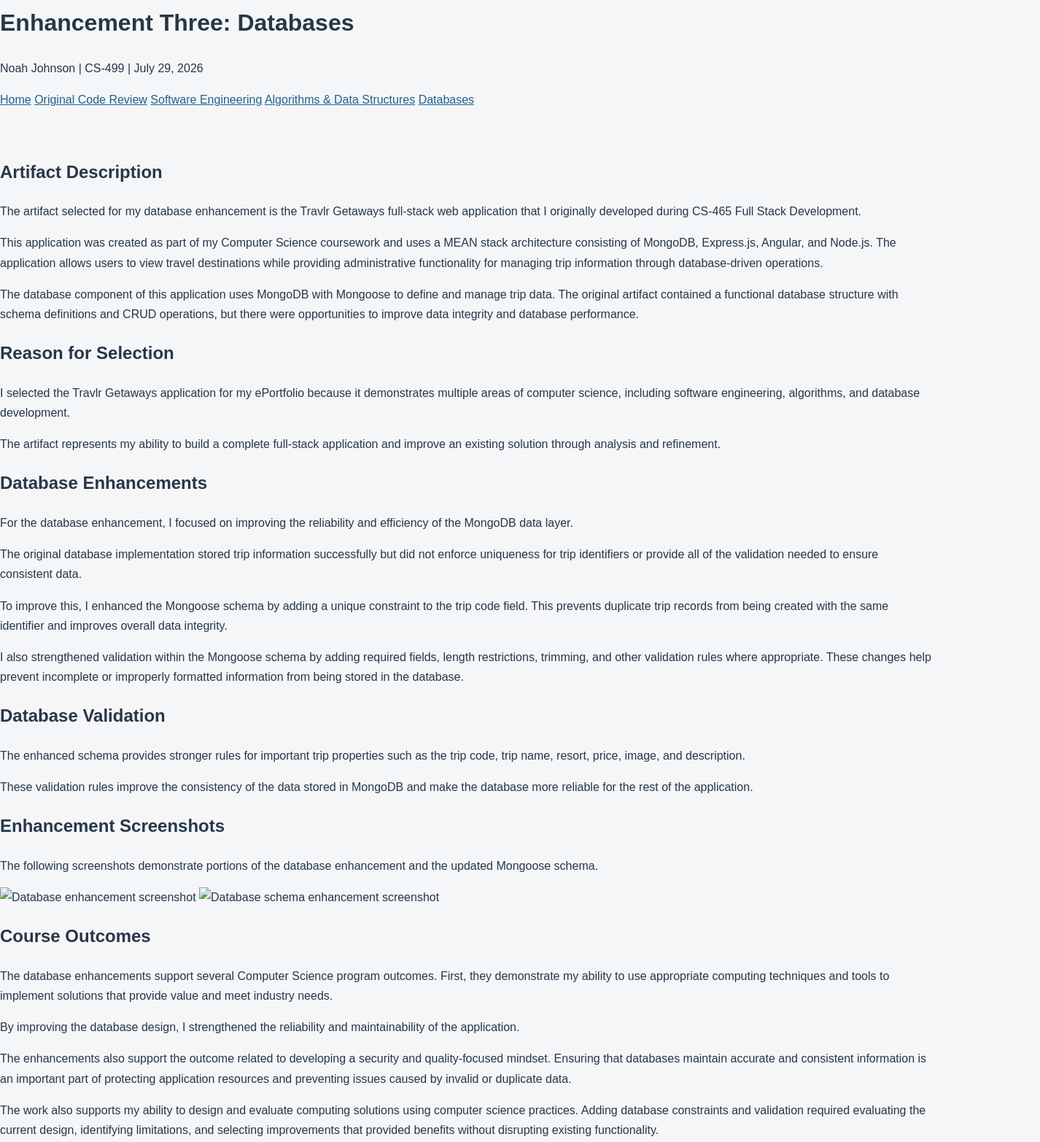
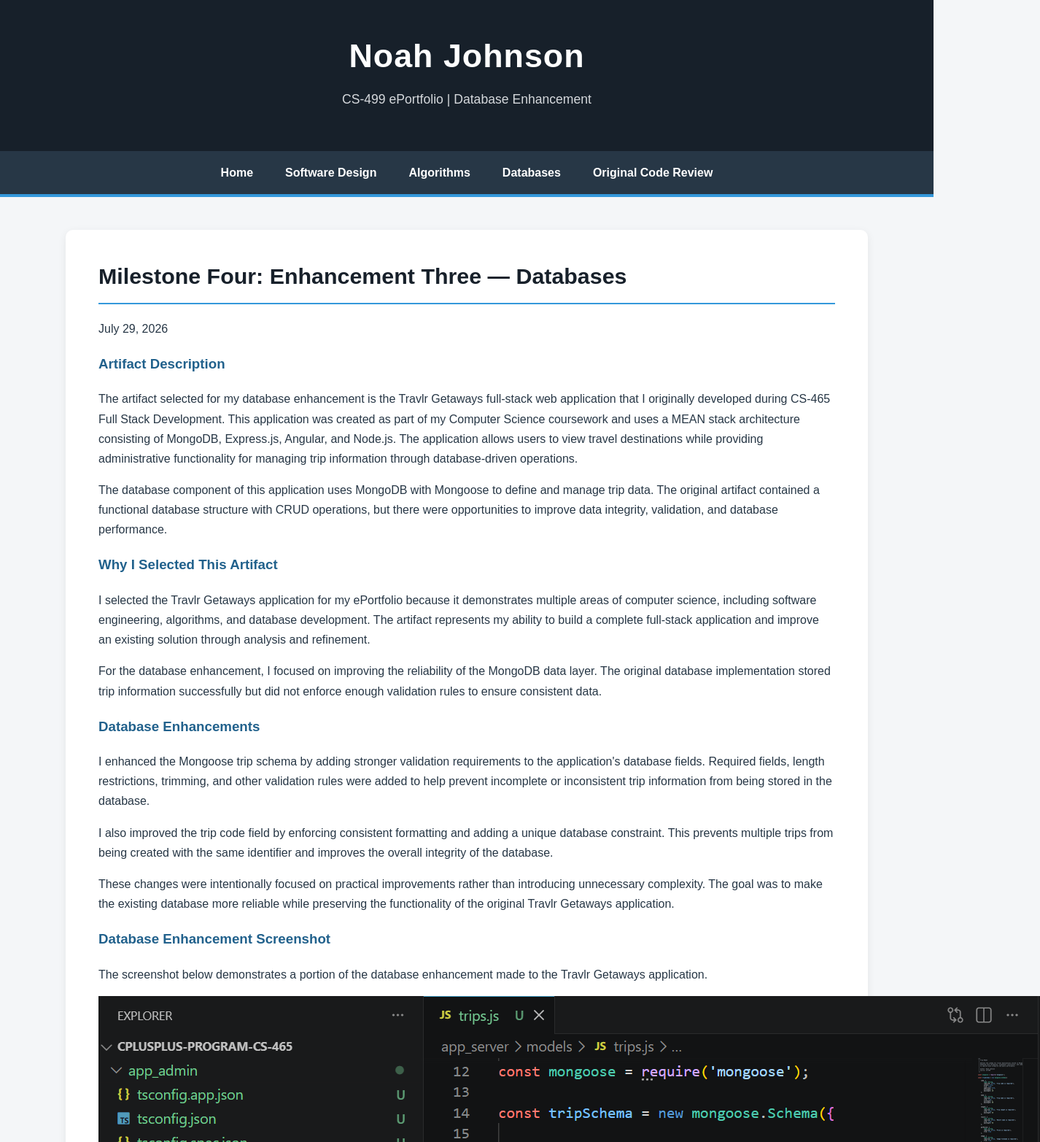
Before and after one commit to NoahJohnson2121/CS-499-ePortfolio, a plain HTML site: page milestone-four-review.html in a window 1280 px wide. Shown: the part 17-1582 px from the top of the page at 73% size, 1426 px wide, since content can reach past the window. Drawn offline with Linux system fonts and the light colour scheme.

Commit message:
Update milestone-four-review.html

```diff
--- a/milestone-four-review.html
+++ b/milestone-four-review.html
@@ -3,133 +3,147 @@
 <head>
     <meta charset="UTF-8">
     <meta name="viewport" content="width=device-width, initial-scale=1.0">
-    <title>Databases | Noah Johnson</title>
-    <link rel="stylesheet" href="../style.css">
+    <title>Milestone Four - Database Enhancement | Noah Johnson</title>
+    <link rel="stylesheet" href="./style.css">
 </head>
 
 <body>
 
-<header>
-    <h1>Enhancement Three: Databases</h1>
-    <p>Noah Johnson | CS-499 | July 29, 2026</p>
+<header class="site-header">
+    <div class="container">
+        <h1>Noah Johnson</h1>
+        <p>CS-499 ePortfolio | Database Enhancement</p>
+    </div>
 </header>
 
-<nav>
-    <a href="../index.html">Home</a>
-    <a href="original-code-review.html">Original Code Review</a>
-    <a href="milestone-two-review.html">Software Engineering</a>
-    <a href="milestone-three-review.html">Algorithms & Data Structures</a>
-    <a href="milestone-four-review.html">Databases</a>
+<nav class="navbar">
+    <div class="container">
+        <ul>
+            <li><a href="./index.html">Home</a></li>
+            <li><a href="./milestone-two-review.html">Software Design</a></li>
+            <li><a href="./milestone-three-review.html">Algorithms</a></li>
+            <li><a href="./milestone-four-review.html">Databases</a></li>
+            <li><a href="./original-code-review.html">Original Code Review</a></li>
+        </ul>
+    </div>
 </nav>
 
 <main>
 
-    <h2>Artifact Description</h2>
+    <section>
+        <div class="container review-content">
+
+            <h2>Milestone Four: Enhancement Three — Databases</h2>
+
+            <p class="date">
+                July 29, 2026
+            </p>
+
+            <h3>Artifact Description</h3>
 
             <p>
-        The artifact selected for my database enhancement is the Travlr
-        Getaways full-stack web application that I originally developed
-        during CS-465 Full Stack Development.
-    </p>
-
-    <p>
-        This application was created as part of my Computer Science coursework
-        and uses a MEAN stack architecture consisting of MongoDB, Express.js,
-        Angular, and Node.js. The application allows users to view travel
-        destinations while providing administrative functionality for
-        managing trip information through database-driven operations.
+                The artifact selected for my database enhancement is the Travlr Getaways
+                full-stack web application that I originally developed during CS-465
+                Full Stack Development. This application was created as part of my
+                Computer Science coursework and uses a MEAN stack architecture consisting
+                of MongoDB, Express.js, Angular, and Node.js. The application allows users
+                to view travel destinations while providing administrative functionality
+                for managing trip information through database-driven operations.
             </p>
 
             <p>
                 The database component of this application uses MongoDB with Mongoose
                 to define and manage trip data. The original artifact contained a
-        functional database structure with schema definitions and CRUD
-        operations, but there were opportunities to improve data integrity
-        and database performance.
+                functional database structure with CRUD operations, but there were
+                opportunities to improve data integrity, validation, and database
+                performance.
             </p>
 
-    <h2>Reason for Selection</h2>
+            <h3>Why I Selected This Artifact</h3>
 
             <p>
                 I selected the Travlr Getaways application for my ePortfolio because
                 it demonstrates multiple areas of computer science, including software
-        engineering, algorithms, and database development.
+                engineering, algorithms, and database development. The artifact
+                represents my ability to build a complete full-stack application and
+                improve an existing solution through analysis and refinement.
             </p>
 
             <p>
-        The artifact represents my ability to build a complete full-stack
-        application and improve an existing solution through analysis and
-        refinement.
+                For the database enhancement, I focused on improving the reliability
+                of the MongoDB data layer. The original database implementation stored
+                trip information successfully but did not enforce enough validation
+                rules to ensure consistent data.
             </p>
 
-    <h2>Database Enhancements</h2>
+            <h3>Database Enhancements</h3>
 
             <p>
-        For the database enhancement, I focused on improving the reliability
-        and efficiency of the MongoDB data layer.
+                I enhanced the Mongoose trip schema by adding stronger validation
+                requirements to the application's database fields. Required fields,
+                length restrictions, trimming, and other validation rules were added
+                to help prevent incomplete or inconsistent trip information from being
+                stored in the database.
             </p>
 
             <p>
-        The original database implementation stored trip information
-        successfully but did not enforce uniqueness for trip identifiers or
-        provide all of the validation needed to ensure consistent data.
+                I also improved the trip code field by enforcing consistent formatting
+                and adding a unique database constraint. This prevents multiple trips
+                from being created with the same identifier and improves the overall
+                integrity of the database.
             </p>
 
             <p>
-        To improve this, I enhanced the Mongoose schema by adding a unique
-        constraint to the trip code field. This prevents duplicate trip
-        records from being created with the same identifier and improves
-        overall data integrity.
+                These changes were intentionally focused on practical improvements
+                rather than introducing unnecessary complexity. The goal was to make
+                the existing database more reliable while preserving the functionality
+                of the original Travlr Getaways application.
             </p>
 
+            <h3>Database Enhancement Screenshot</h3>
+
             <p>
-        I also strengthened validation within the Mongoose schema by adding
-        required fields, length restrictions, trimming, and other validation
-        rules where appropriate. These changes help prevent incomplete or
-        improperly formatted information from being stored in the database.
+                The screenshot below demonstrates a portion of the database enhancement
+                made to the Travlr Getaways application.
             </p>
 
-    <h2>Database Validation</h2>
+            <div class="screenshot-container">
+                <img
+                    src="./5-2%20Milestone%20Four%20Enhancement%20Picture%201.png"
+                    alt="Database enhancement screenshot">
+
+                <p class="screenshot-caption">
+                    Database enhancement showing the updated database implementation.
+                </p>
+            </div>
+
+            <h3>Updated Mongoose Schema</h3>
 
             <p>
-        The enhanced schema provides stronger rules for important trip
-        properties such as the trip code, trip name, resort, price, image,
-        and description.
+                The following screenshot demonstrates the updated Mongoose schema.
+                The schema now contains additional validation rules designed to improve
+                data integrity and consistency.
             </p>
 
-    <p>
-        These validation rules improve the consistency of the data stored in
-        MongoDB and make the database more reliable for the rest of the
-        application.
+            <div class="screenshot-container">
+                <img
+                    src="./5-2%20Milestone%20Four%20Enhancement%20Picture%202.png"
+                    alt="Updated Mongoose schema screenshot">
+
+                <p class="screenshot-caption">
+                    Updated Mongoose schema demonstrating the database validation
+                    enhancements.
                 </p>
+            </div>
 
-    <h2>Enhancement Screenshots</h2>
-
-    <p>
-        The following screenshots demonstrate portions of the database
-        enhancement and the updated Mongoose schema.
-    </p>
-
-    <img src="../images/milestone-four-picture-1.png"
-         alt="Database enhancement screenshot"
-         class="review-image">
-
-    <img src="../images/milestone-four-picture-2.png"
-         alt="Database schema enhancement screenshot"
-         class="review-image">
-
-    <h2>Course Outcomes</h2>
+            <h3>Course Outcomes</h3>
 
             <p>
                 The database enhancements support several Computer Science program
                 outcomes. First, they demonstrate my ability to use appropriate
                 computing techniques and tools to implement solutions that provide
-        value and meet industry needs.
-    </p>
-
-    <p>
-        By improving the database design, I strengthened the reliability and
-        maintainability of the application.
+                value and meet industry needs. By improving the database design, I
+                strengthened the reliability and maintainability of the application.
             </p>
 
             <p>
@@ -142,37 +156,31 @@
 
             <p>
                 The work also supports my ability to design and evaluate computing
-        solutions using computer science practices. Adding database
-        constraints and validation required evaluating the current design,
-        identifying limitations, and selecting improvements that provided
-        benefits without disrupting existing functionality.
+                solutions using computer science practices. Improving the schema
+                required evaluating the existing design, identifying limitations,
+                and selecting changes that provided benefits without disrupting the
+                application's existing functionality.
             </p>
 
-    <h2>Progress Toward Course Outcomes</h2>
+            <h3>Progress Toward Course Outcomes</h3>
 
             <p>
                 I have continued making progress toward the planned course outcomes
                 from Module One. The software engineering and algorithm enhancements
-        have been completed, and this database enhancement completes the
-        third major category required for my ePortfolio.
+                have been completed, and this database enhancement completes the third
+                major category required for my ePortfolio. Remaining work includes
+                final testing, documentation, and polishing the overall portfolio
+                presentation.
             </p>
 
-    <p>
-        Remaining work includes final testing, documentation, and polishing
-        the overall portfolio presentation.
-    </p>
-
-    <h2>Reflection</h2>
+            <h3>Reflection on the Enhancement Process</h3>
 
             <p>
                 The process of improving the database component of the Travlr Getaways
                 application helped me better understand the importance of database
                 design decisions beyond simply storing and retrieving information.
-    </p>
-
-    <p>
                 I learned that databases require careful planning to maintain data
-        quality, improve performance, and support future application growth.
+                quality, improve reliability, and support future application growth.
             </p>
 
             <p>
@@ -185,26 +193,39 @@
 
             <p>
                 I also encountered and resolved an issue involving duplicate MongoDB
-        index definitions, which helped reinforce the importance of
-        understanding how database configurations interact with application
-        frameworks.
+                index definitions. Resolving this issue helped reinforce the importance
+                of understanding how database configurations interact with Mongoose
+                and how small configuration changes can affect an application's
+                database behavior.
             </p>
+
+            <h3>Conclusion</h3>
 
             <p>
                 Overall, this enhancement improved my ability to analyze an existing
                 database implementation, identify areas for improvement, and apply
-        changes that increase reliability and performance.
+                changes that increase reliability and data integrity. This experience
+                reflects the type of continuous improvement and problem-solving
+                expected from computer science professionals.
             </p>
 
-    <p>
-        This experience reflects the type of continuous improvement and
-        problem-solving expected from computer science professionals.
-    </p>
+            <div class="back-link">
+                <a href="./index.html" class="button">
+                    Return to Home
+                </a>
+            </div>
+
+        </div>
+    </section>
 
 </main>
 
 <footer>
-    <p>Noah Johnson | Computer Science CS-499 ePortfolio</p>
+    <div class="container">
+        <p><strong>Noah Johnson</strong></p>
+        <p>Computer Science | CS-499 ePortfolio</p>
+        <p>Southern New Hampshire University</p>
+    </div>
 </footer>
 
 </body>
```
Lines whose indentation alone changed are shown as unchanged.
